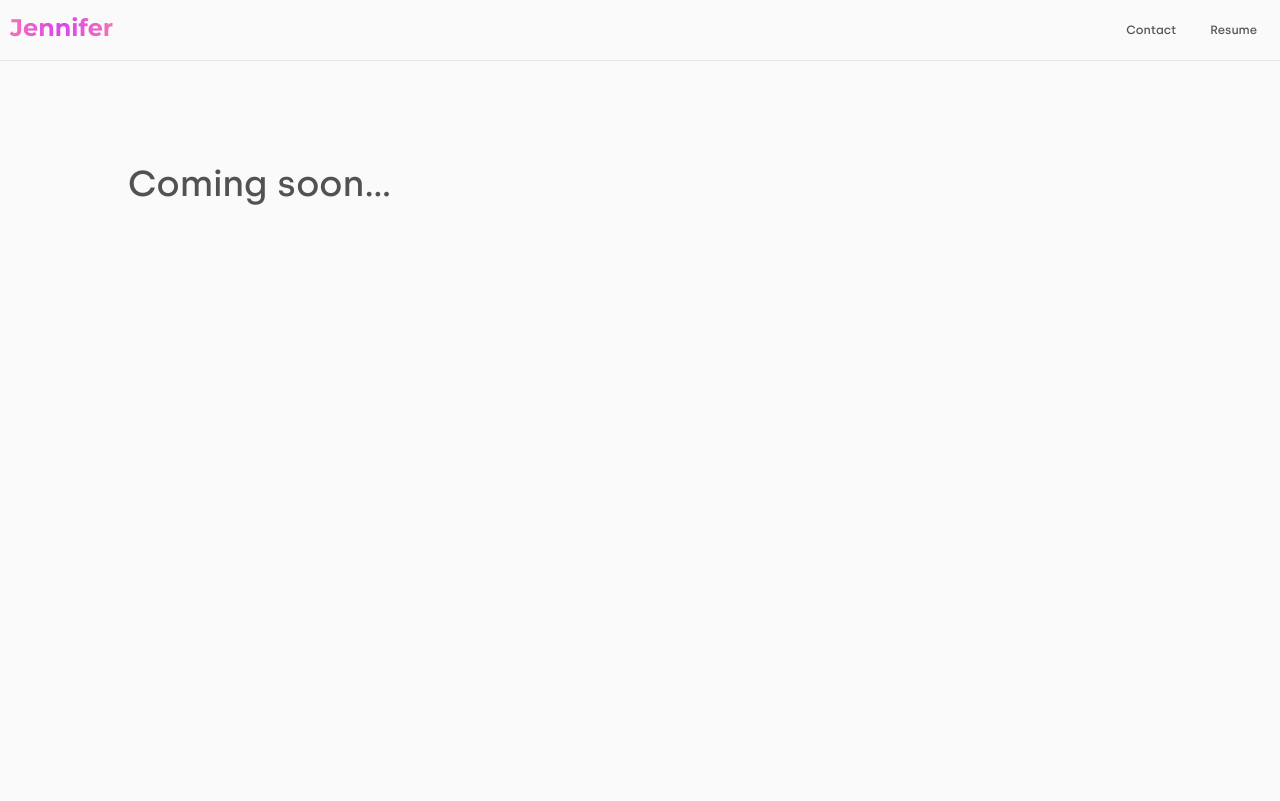
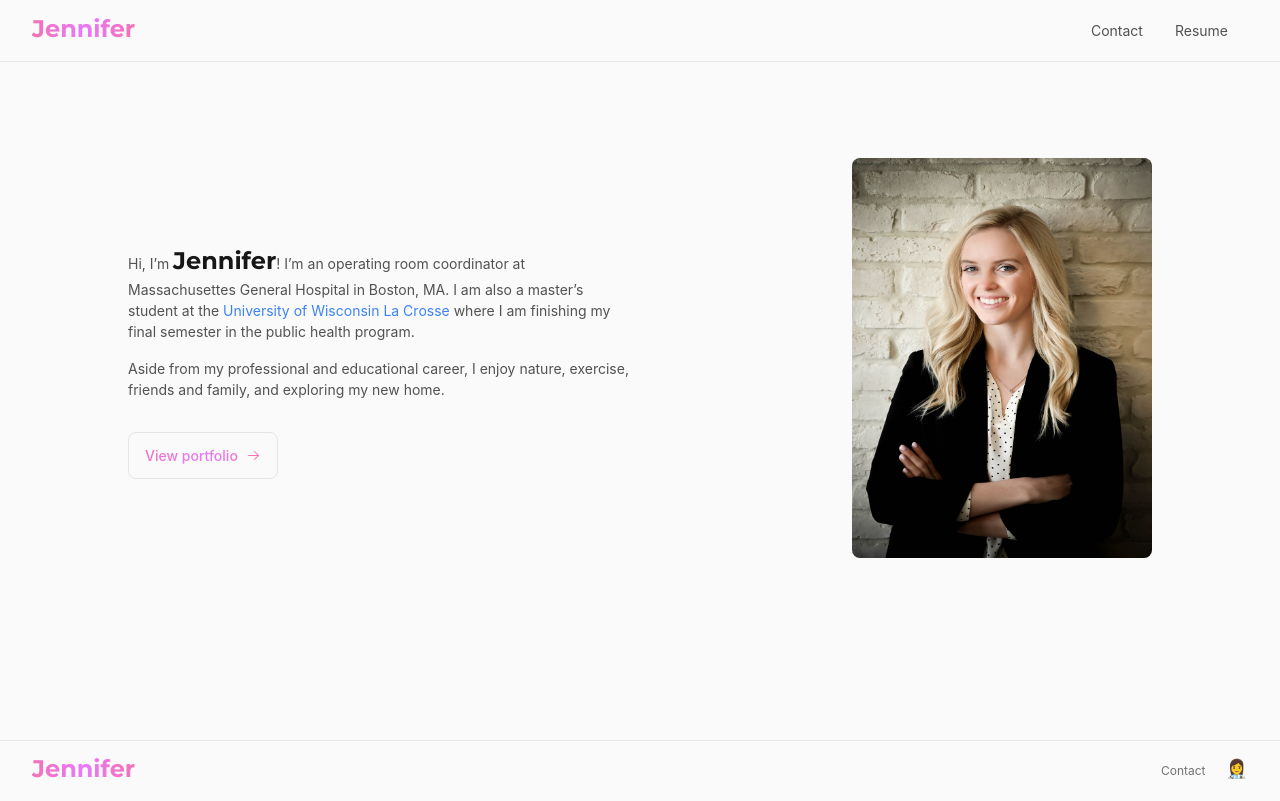
Before and after one commit to jakequinter/jenniferspick.com, a Next.js app: page / in a window 1280 px wide. Built offline with nearby package versions, Linux system fonts and the light colour scheme; a web font is replaced by a local one.

Commit message:
contact page, footer, styles, fonts

```diff
--- a/package.json
+++ b/package.json
@@ -8,6 +8,7 @@
     "lint": "next lint"
   },
   "dependencies": {
+    "@radix-ui/react-icons": "^1.0.3",
     "next": "12.0.10",
     "react": "17.0.2",
     "react-dom": "17.0.2"
--- /dev/null
+++ b/pages/contact.tsx
@@ -0,0 +1,21 @@
+import React from 'react';
+import Link from 'next/link';
+
+import Container from 'src/components/Container';
+
+export default function Contact() {
+  return (
+    <Container>
+      <>
+        <p className="text-neutral-900">Get in touch.</p>
+        <div className="border-l-2 border-neutral-600 mt-8 hover:text-neutral-900 hover:border-neutral-900">
+          <p className="ml-4">
+            <Link href="mailto:jspick13@gmail.com?subject=Hello" passHref>
+              <a>jspick13@gmail.com</a>
+            </Link>
+          </p>
+        </div>
+      </>
+    </Container>
+  );
+}
--- a/pages/index.tsx
+++ b/pages/index.tsx
@@ -1,12 +1,45 @@
 import type { NextPage } from 'next';
 import Head from 'next/head';
+import Link from 'next/link';
+import Image from 'next/image';
+import { ArrowRightIcon } from '@radix-ui/react-icons';
 
 import Container from '../src/components/Container';
 
 const Home: NextPage = () => {
   return (
     <Container>
-      <h1 className="text-5xl font-medium">Coming soon...</h1>
+      <div className="grid grid-cols-2 gap-4 items-center">
+        <div>
+          <p className="mb-4">
+            Hi, I’m{' '}
+            <span className="logo text-3xl text-neutral-900">Jennifer</span>!
+            I’m an operating room coordinator at Massachusettes General Hospital
+            in Boston, MA. I am also a master’s student at the{' '}
+            <Link href="https://www.uwlax.edu/">
+              <a className="text-blue-500">University of Wisconsin La Crosse</a>
+            </Link>{' '}
+            where I am finishing my final semester in the public health program.{' '}
+          </p>
+          <p className="mb-8">
+            Aside from my professional and educational career, I enjoy nature,
+            exercise, friends and family, and exploring my new home.
+          </p>
+          <button className="inline-flex font-medium items-center text-transparent px-4 py-3 bg-clip-text bg-gradient-to-r from-pink-400 via-fuchsia-400 to-pink-400 border border-neutral-200 hover:ring-neutral-200 hover:ring-2 rounded-lg">
+            <span>View portfolio</span>
+            <ArrowRightIcon className="ml-2 text-pink-400" />
+          </button>
+        </div>
+        <div className="ml-auto">
+          <Image
+            className="rounded-lg"
+            src="/images/me.jpg"
+            alt="Jennifer"
+            height="400"
+            width="300"
+          />
+        </div>
+      </div>
     </Container>
   );
 };
--- a/src/components/Container.tsx
+++ b/src/components/Container.tsx
@@ -8,26 +8,44 @@ type Props = {
 export default function Container({ children }: Props) {
   return (
     <div>
-      <nav className="p-2.5 flex justify-between items-center border-b border-neurtal-200 mb-24">
+      <nav className="px-8 py-2.5 flex justify-between items-center border-b border-neurtal-200">
         <Link href="/" passHref>
-          <a className="logo text-3xl text-transparent bg-clip-text pb-1 bg-gradient-to-r from-pink-400 via-fuchsia-500 to-pink-400">
+          <a className="logo text-3xl text-transparent bg-clip-text pb-1 bg-gradient-to-r from-pink-400 via-fuchsia-400 to-pink-400">
             Jennifer
           </a>
         </Link>
         <div>
           <Link href="/contact" passHref>
-            <a className="inline-flex items-center mr-2 px-3 py-2.5 border border-transparent text-sm leading-4 rounded-md hover:text-neutral-900 hover:bg-neutral-100 focus:outline-none focus:ring-1 focus:ring-offset-1 focus:ring-neutral-300">
+            <a className="inline-flex items-center mr-2 px-3 py-2.5 rounded-md hover:text-neutral-900 hover:bg-neutral-100 focus:outline-none focus:ring-1 focus:ring-offset-1 focus:ring-neutral-300">
               Contact
             </a>
           </Link>
           <Link href="/resume">
-            <a className="inline-flex items-center px-3 py-2.5 border border-transparent text-sm leading-4 rounded-md hover:text-neutral-900 hover:bg-neutral-100 focus:outline-none focus:ring-1 focus:ring-offset-1 focus:ring-neutral-300">
+            <a className="inline-flex items-center mr-2 px-3 py-2.5 rounded-md hover:text-neutral-900 hover:bg-neutral-100 focus:outline-none focus:ring-1 focus:ring-offset-1 focus:ring-neutral-300">
               Resume
             </a>
           </Link>
         </div>
       </nav>
-      <main className="max-w-screen-lg mx-auto">{children}</main>
+      <main
+        className="max-w-screen-lg mx-auto mt-24"
+        style={{ minHeight: 'calc(100vh - 218px)' }}
+      >
+        {children}
+      </main>
+      <footer className="px-8 py-2.5 flex justify-between items-center border-t border-neurtal-200">
+        <p className="logo text-3xl text-transparent bg-clip-text pb-1 bg-gradient-to-r from-pink-400 via-fuchsia-400 to-pink-400">
+          Jennifer
+        </p>
+        <div>
+          <Link href="/contact" passHref>
+            <a className="inline-flex items-center mr-2 px-3 py-2.5 text-sm text-neutral-500 hover:text-neutral-400">
+              Contact
+            </a>
+          </Link>
+          <span className="text-xl">👩‍⚕️</span>
+        </div>
+      </footer>
     </div>
   );
 }
--- a/styles/globals.css
+++ b/styles/globals.css
@@ -3,7 +3,7 @@
 @tailwind utilities;
 
 @font-face {
-  font-family: 'silka';
+  font-family: 'silka-regular';
   src: url('/fonts/silka/silka-regular-webfont.ttf');
   font-style: normal;
   font-weight: 400;
@@ -11,15 +11,15 @@
 }
 
 @font-face {
-  font-family: 'silka';
+  font-family: 'silka-medium';
   src: url('/fonts/silka/silka-medium-webfont.ttf');
   font-style: normal;
-  font-weight: 400;
+  font-weight: 500;
   font-display: swap;
 }
 
 @font-face {
-  font-family: 'silka';
+  font-family: 'silka-bold';
   src: url('/fonts/silka/silka-bold-webfont.ttf');
   font-style: normal;
   font-weight: 700;
--- a/tsconfig.json
+++ b/tsconfig.json
@@ -13,7 +13,8 @@
     "resolveJsonModule": true,
     "isolatedModules": true,
     "jsx": "preserve",
-    "incremental": true
+    "incremental": true,
+    "baseUrl": "."
   },
   "include": ["next-env.d.ts", "**/*.ts", "**/*.tsx"],
   "exclude": ["node_modules"]
```
Also changed, not shown: public/images/me.jpg (added), 1 other file (tests, documents, lock files or other folders).
